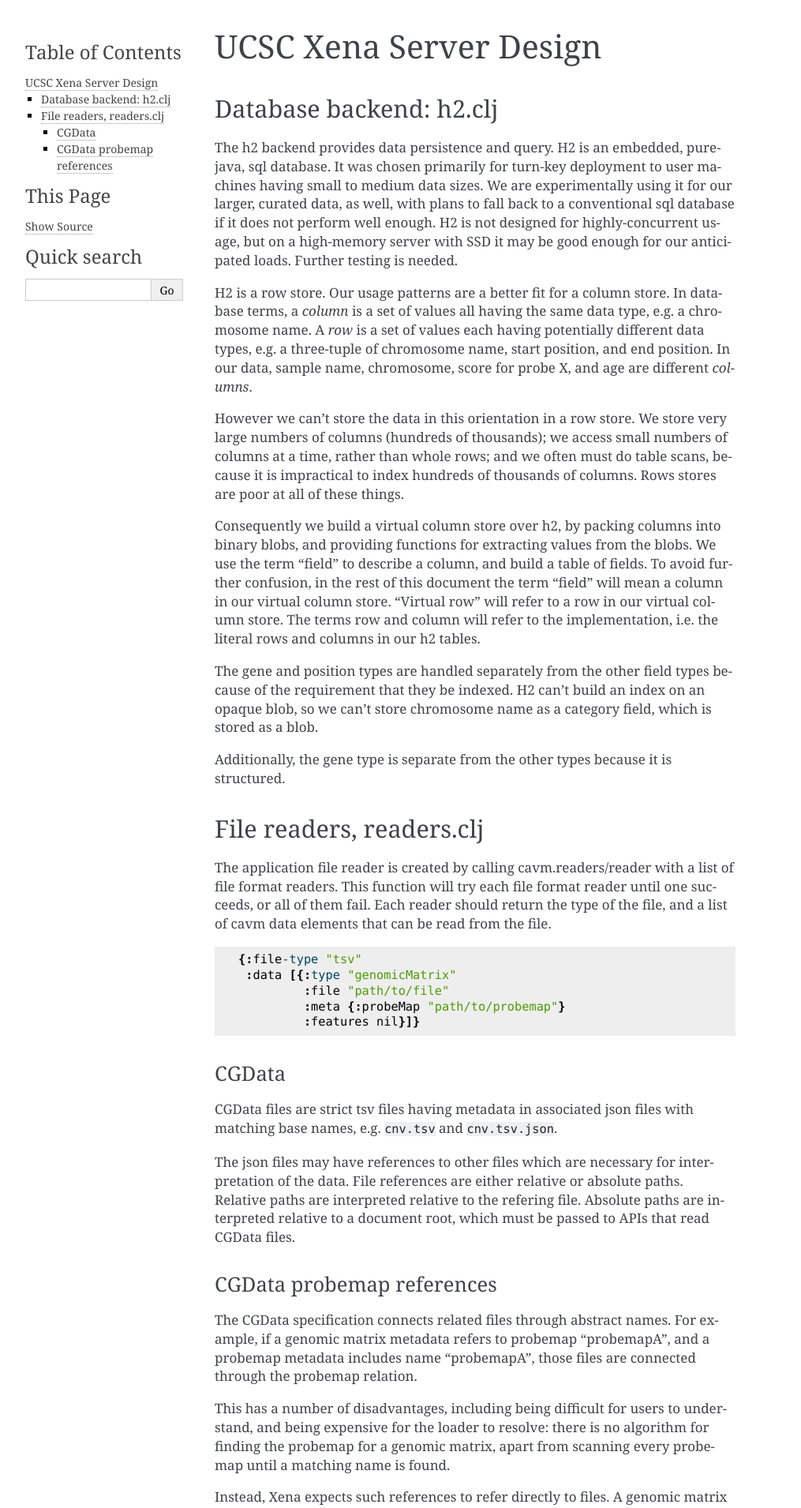
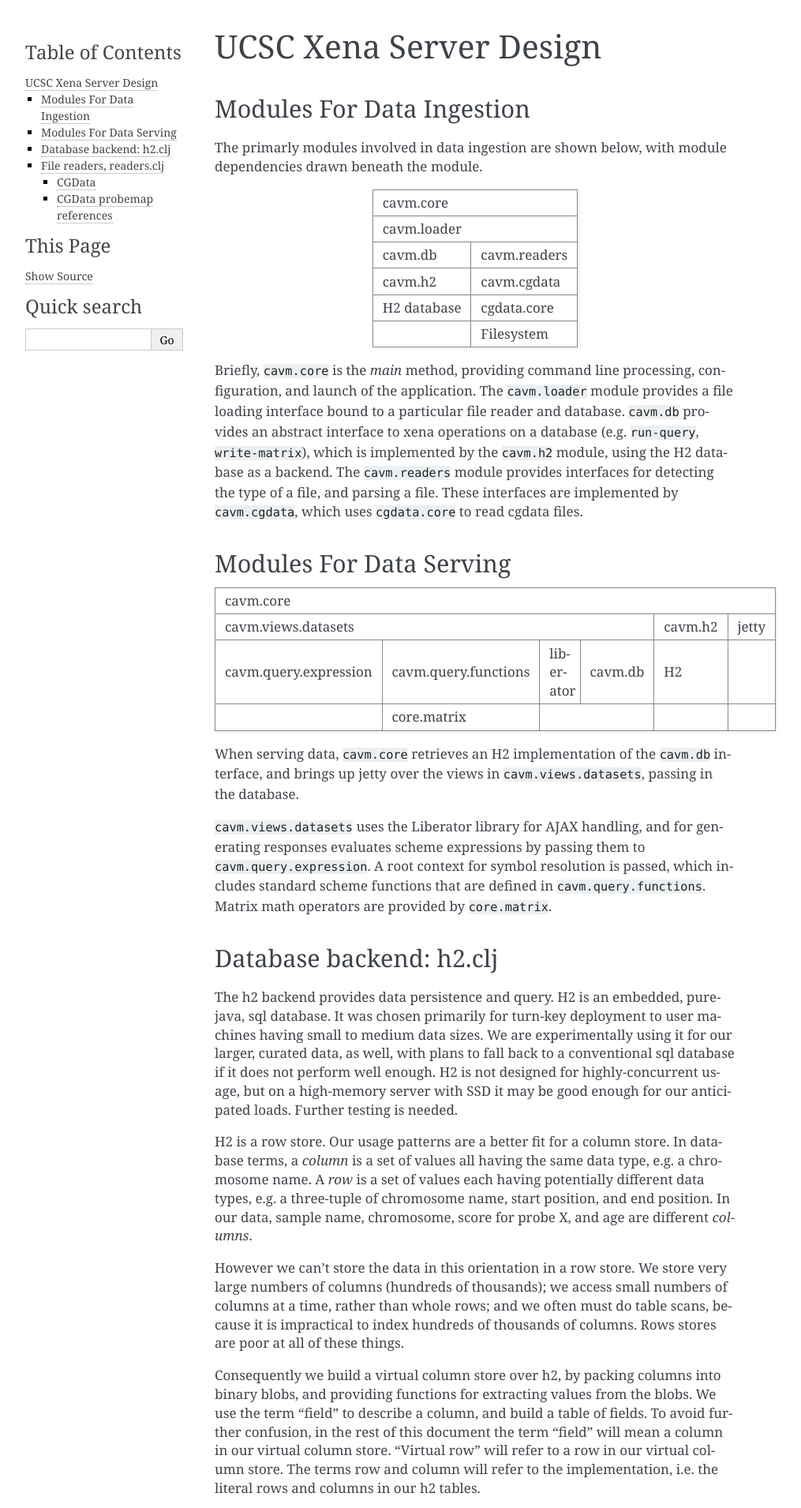
Before and after one commit to ucscXena/ucsc-xena-server, a Sphinx documentation site: the page built from doc/design.rst, in a window 1280 px wide. Shown: the top 1910 px of the page at 79% size, without its empty margins (148-1163 px from the left). Built offline with Sphinx 7.4.7, drawn with Linux system fonts in a browser that asks for light colours.

Commit message:
Add module block diagram to docs.

```diff
--- a/doc/conf.py
+++ b/doc/conf.py
@@ -1 +1,2 @@
 project = "UCSC Xena Server"
+html_static_path = ["_static"]
--- a/doc/design.rst
+++ b/doc/design.rst
@@ -1,5 +1,60 @@
 UCSC Xena Server Design
 ***********************
+
+Modules For Data Ingestion
+==========================
+
+The primarly modules involved in data ingestion are shown below, with
+module dependencies drawn beneath the module.
+
++----------------------------+
+|        cavm.core           |
++----------------------------+
+|       cavm.loader          |
++-------------+--------------+
+|    cavm.db  | cavm.readers |
++-------------+--------------+
+|   cavm.h2   | cavm.cgdata  |
++-------------+--------------+
+| H2 database | cgdata.core  |
++-------------+--------------+
+|             | Filesystem   |
++-------------+--------------+
+
+Briefly, ``cavm.core`` is the *main* method, providing command line processing,
+configuration, and launch of the application. The ``cavm.loader`` module
+provides a file loading interface bound to a particular file reader and database.
+``cavm.db`` provides an abstract interface to xena operations on a database
+(e.g. ``run-query``, ``write-matrix``), which is implemented by the ``cavm.h2``
+module, using the H2 database as a backend. The ``cavm.readers`` module provides
+interfaces for detecting the type of a file, and parsing a file. These interfaces
+are implemented by ``cavm.cgdata``, which uses ``cgdata.core`` to read cgdata
+files.
+
+Modules For Data Serving
+========================
+
++---------------------------------------------------------------------------------------+
+|        cavm.core                                                                      |
++---------------------------------------------------------------------+---------+-------+
+| cavm.views.datasets                                                 | cavm.h2 | jetty |
++-----------------------+----------------------+-----------+----------+---------+-------+
+| cavm.query.expression | cavm.query.functions | liberator | cavm.db  |    H2   |       |
++-----------------------+----------------------+-----------+----------+---------+-------+
+|                       |    core.matrix       |                      |         |       |
++-----------------------+----------------------+----------------------+---------+-------+
+
+When serving data, ``cavm.core`` retrieves an H2 implementation of the ``cavm.db``
+interface, and brings up jetty over the views in ``cavm.views.datasets``, passing
+in the database.
+
+``cavm.views.datasets`` uses the Liberator library for AJAX
+handling,
+and for generating responses evaluates scheme expressions by passing them to
+``cavm.query.expression``. A root context for symbol resolution is passed,
+which includes standard scheme functions that are defined in ``cavm.query.functions``.
+Matrix math operators are provided by ``core.matrix``.
+
 
 Database backend: h2.clj
 ========================
```
Also changed, not shown: doc/_static/default.css (added, +7 -0 lines), doc/_static/sphinx_default.css (added, +256 -0 lines).
